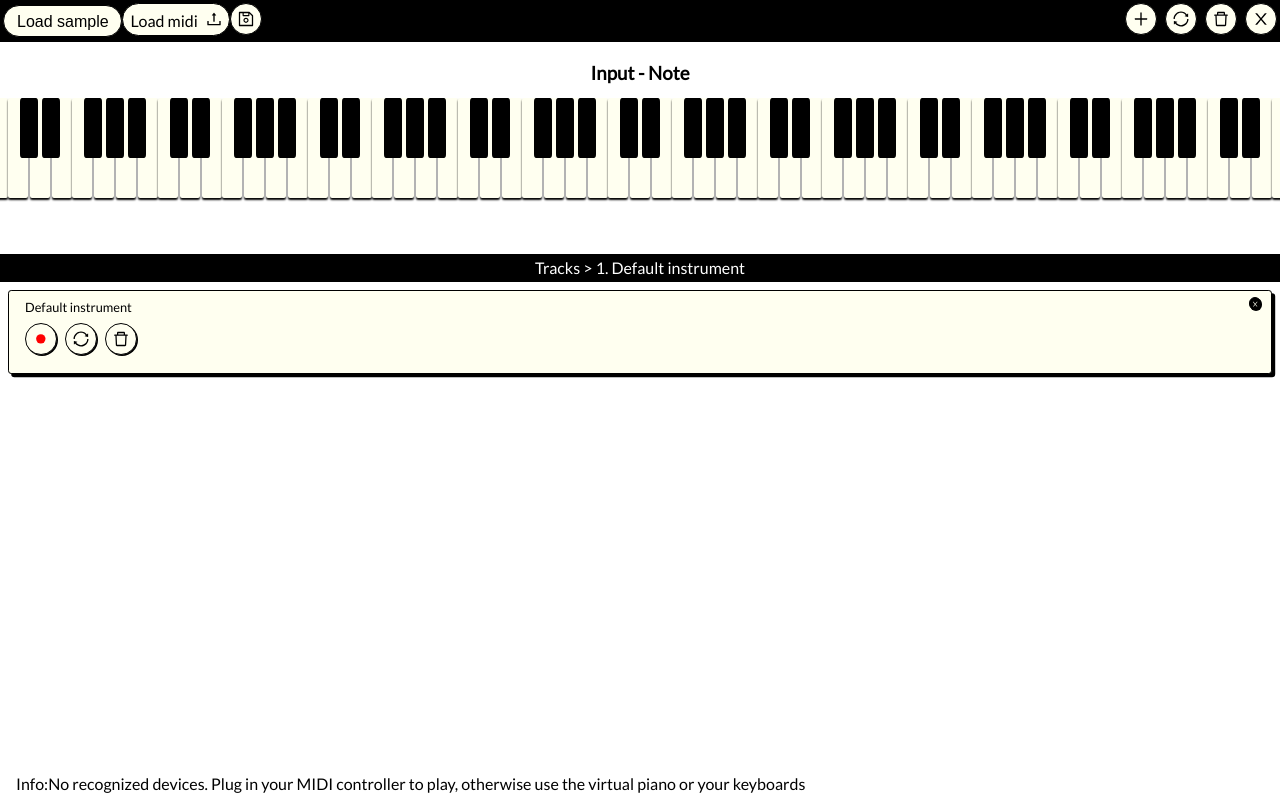
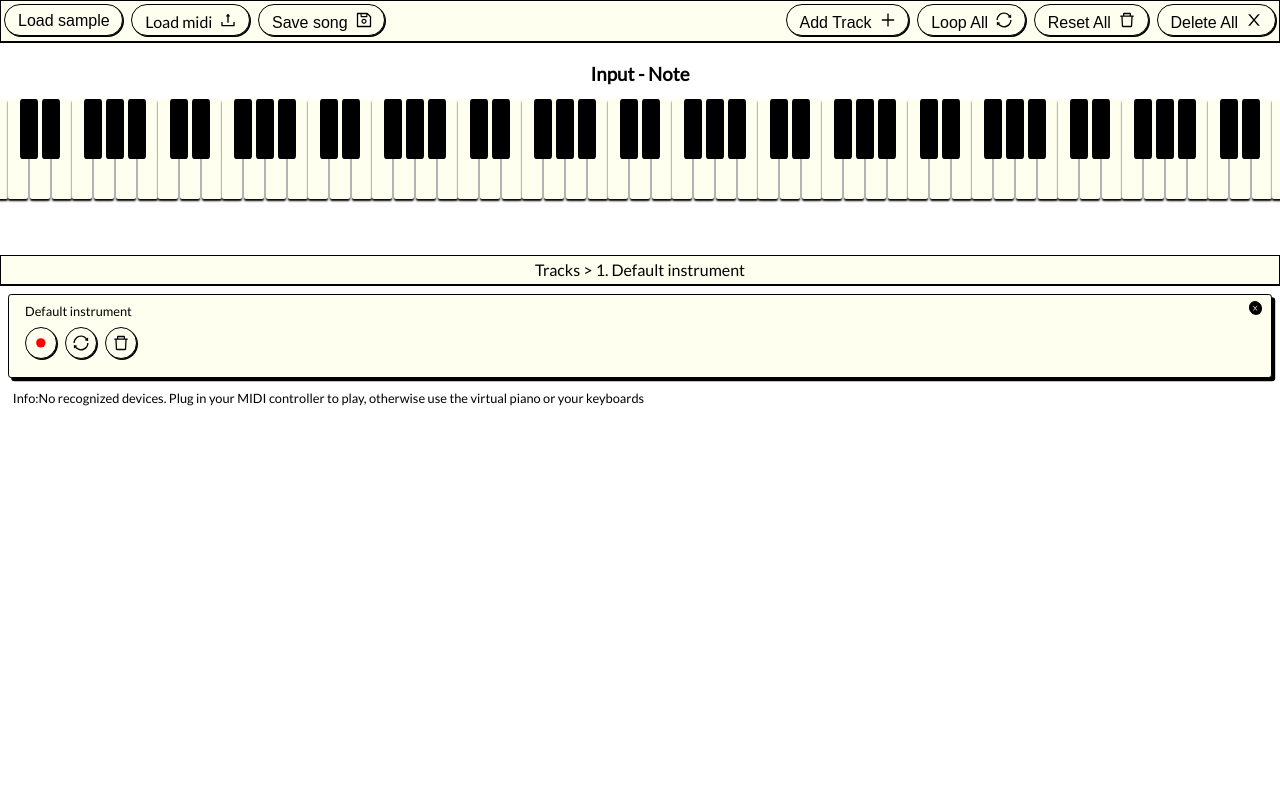
Before and after one commit to cnotv/midi-looper, a React (Create React App) app: page / in a window 1280 px wide. Built offline with nearby package versions, Linux system fonts and the light colour scheme; what webmidi would draw is missing.

Commit message:
Correct header navigation and track style

```diff
--- a/src/App.scss
+++ b/src/App.scss
@@ -22,9 +22,9 @@
   }
 
   &__footer {
-    position: fixed;
     bottom: 0;
     width: 100vw;
+    font-size: 0.8em;
   }
 
   &__actions {
@@ -38,47 +38,3 @@
     text-align: center;
   }
 }
-
-.keyboard {
-  display: flex;
-  justify-content: center;
-  padding: $note-width * 2 $note-width $note-width;
-  height: $note-width * 6;
-  overflow-x: auto;
-
-  &__note {
-    flex-shrink: 0;
-    height: $note-width * 5;
-    width: $note-width;
-    background-color: $color-secondary;
-    border-radius: 2px;
-    box-shadow: 0 $note-gap $note-gap 0 $color-primary;
-    user-select: none;
-    cursor: pointer;
-    color: transparent;
-
-    &:nth-child(12n + 2),
-    &:nth-child(12n + 5),
-    &:nth-child(12n + 7),
-    &:nth-child(12n + 10),
-    &:nth-child(12n + 12) {
-      background-color: $color-primary;
-      // position: absolute;
-      height: $note-width * 3;
-      margin-left: -$note-width/2;
-      margin-right: -$note-width/2;
-      z-index: 1;
-      width: $note-width - $note-gap;
-      border-left: $note-gap solid $color-secondary;
-      border-right: $note-gap solid $color-secondary;
-      border-radius: 2px + $note-gap;
-      box-shadow: none;
-    }
-
-    &#{&}--active {
-      margin-top: 4px;
-      outline: none;
-      background-color: $color-accent;
-    }
-  }
-}
--- a/src/App.tsx
+++ b/src/App.tsx
@@ -9,10 +9,12 @@ import { ReactComponent as IconLoad } from './assets/img/load.svg';
 import { ReactComponent as IconSave } from './assets/img/save.svg';
 
 import './App.scss';
+
+import { save, listenWebMidi, play, info, midiToTracks } from './utils/looper';
+
 import { Keyboard } from './components/Keyboard';
 import { Track } from './components/Track';
 import { Loader } from './components/Loader';
-import { save, listenWebMidi, play, info, midiToTracks } from './utils/looper';
 import { newTrack } from './utils/track';
 import { KEYMAP } from './config/global';
 import { SAMPLE } from './config/sample';
@@ -226,7 +228,7 @@ function App() {
   return (
     <div className="looper">
       <header className="looper__header">
-        <div>
+        <div className="looper__actions">
           <button
             className="button button--text"
             onClick={handleSample}
@@ -241,38 +243,43 @@ function App() {
             onChange={handleLoad}
           />
           <label htmlFor="load">
-            <span>{loadLabel}</span>
+            <span className="button__label">{loadLabel}</span>
             <IconLoad />
           </label>
 
           <button
-            className="button"
+            className="button button--text"
             onClick={() => save}
           >
+            <span className="button__label">Save song</span>
             <IconSave />
           </button>
         </div>
 
         <div className="looper__actions">
-          <button className="button" onClick={handleAdd}>
+          <button className="button button--text" onClick={handleAdd}>
+            <span className="button__label">Add Track</span>
             <IconAdd />
           </button>
           <button
-            className={`button`}
+            className="button button--text"
             onClick={handleLoopAll}
           >
+            <span className="button__label">Loop All</span>
             <IconLoop />
           </button>
           <button
-            className="button"
+            className="button button--text"
             onClick={handleResetAll}
           >
+            <span className="button__label">Reset All</span>
             <IconReset />
           </button>
           <button
-            className="button"
+            className="button button--text"
             onClick={handleDeleteAll}
           >
+            <span className="button__label">Delete All</span>
             <IconClose />
           </button>
         </div>
--- a/src/assets/styles/global/mixins.scss
+++ b/src/assets/styles/global/mixins.scss
@@ -1,10 +1,30 @@
 @mixin textButton {
-  // font-size: 0.8em;
-  padding-left: 0.8em;
-  padding-right: 0.8em;
+  @include media-bp(desktop) {
+    padding-left: 0.8em;
+    padding-right: 0.8em;
+  }
+  box-shadow: 1px 1px 0 0 $color-primary;
+
+  &:active {
+    box-shadow: none;
+  }
 }
 
 @mixin banner {
-  background-color: $color-primary;
-  color: white;
+  background-color: $color-secondary;
+  border: 1px solid $color-primary;
+  border-bottom-width: 0.15em;
 }
+
+// Creating viewports mixin
+@mixin media-bp($prefix) {
+  @if map-get($viewports, $prefix) {
+    $media-query: map-get($viewports, $prefix);
+
+    @media #{$media-query} {
+      @content;
+    }
+  } @else {
+    @warn 'please define a real device';
+  }
+}
--- a/src/assets/styles/global/variables.scss
+++ b/src/assets/styles/global/variables.scss
@@ -4,3 +4,12 @@ $button-size: 2em;
 $color-primary: black;
 $color-secondary: ivory;
 $color-accent: orange;
+
+// Defining viewports
+$viewports: (
+  phone:        "only screen and (max-width: 575px)",
+  mobile:       "only screen and (max-width: 991px)",
+  tablet:       "only screen and (min-width: 575px) and (max-width: 992px)",
+  tablet-min:   "only screen and (min-width: 575px)",
+  desktop:      "only screen and (min-width: 992px)",
+);
--- a/src/index.scss
+++ b/src/index.scss
@@ -64,9 +64,21 @@ body {
     font-size: $button-size/4;
   }
 
+  &__label {
+    @include media-bp(mobile) {
+      display: none;
+    }
+  }
+
   &--text {
     @include textButton();
     width: auto;
+
+    svg {
+      @include media-bp(desktop) {
+        margin-left: 0.5em;
+      }
+    }
   }
 }
 
@@ -82,18 +94,21 @@ body {
     + label {
       font-size: $button-size/2;
       border: 1px solid $color-primary;
-      min-width: $button-size;
       background-color: $color-secondary;
       cursor: pointer;
       border-radius: $button-size;
       color: $color-primary;
+      height: 0.95em;
+      @include textButton();
 
       display: inline-block;
       padding: 0.45em;
       line-height: 0;
 
       svg {
-        margin-left: 0.5em;
+        @include media-bp(desktop) {
+          margin-left: 0.5em;
+        }
       }
     }
   }
```
